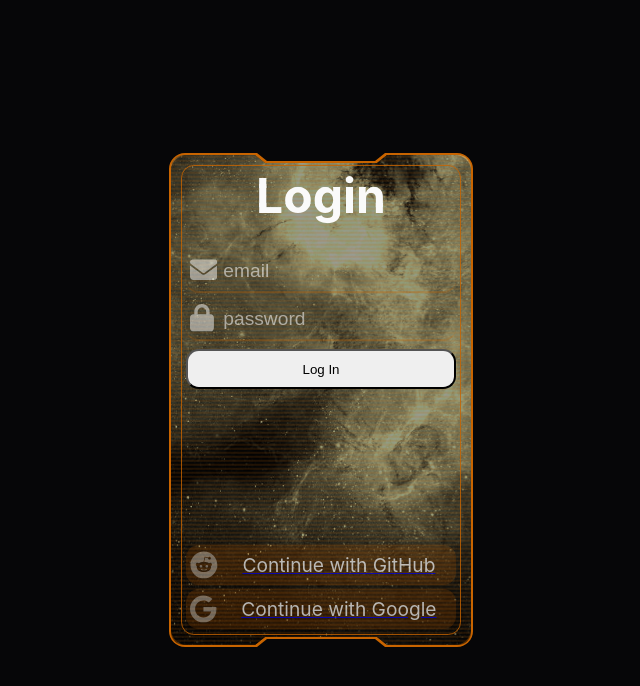
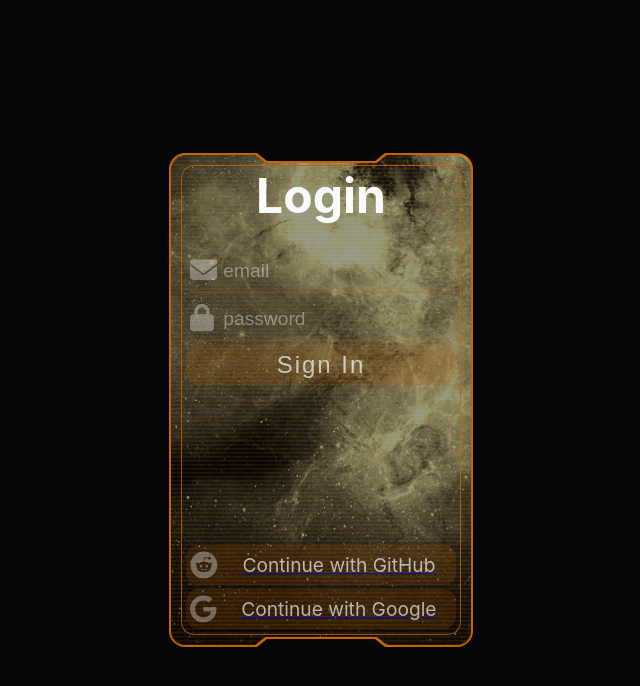
Before and after one commit to Kevin-Lago/javascript-react-example-web-service-ui, a React (Create React App) app: page /login in a window 1280 px wide. Shown: the top 686 px of the page, without its empty margins (319-959 px from the left). Built offline with nearby package versions, Linux system fonts and the light colour scheme.

Commit message:
Good Enough FN Button Style + Anims

```diff
--- a/src/App.css
+++ b/src/App.css
@@ -2,6 +2,7 @@
   --background-color: #060608;
   --text-color: #FAFAFA;
   --primary-color: 200 100 0;
+  --secondary-color: 0 100 0;
   /* --call-to-action: 0 0 255; */
   --image-hue-rotate: 20deg;
   --black: #060608;
@@ -13,6 +14,12 @@ body {
   overflow: hidden;
   /* font-family: roboto; */
   /* background-color: var(--background-color); */
+}
+
+button,
+input {
+  border-color: transparent;
+  background-color: transparent;
 }
 
 .app {
--- a/src/login/SciFiScreen.css
+++ b/src/login/SciFiScreen.css
@@ -275,6 +275,28 @@
     display: grid;
     grid-template-columns: 1fr;
     width: 100%;
+    border-radius: 1rem;
+    transition: .2s;
+}
+
+.sci-fi-screen-title-wrapper>svg {
+    position: absolute;
+    margin: 8px;
+    padding-top: 4px;
+    height: 54px;
+    fill: none;
+    stroke: rgb(var(--primary-color) / .15);
+    stroke-width: 2px;
+    border-radius: 1rem;
+    /* top: 2px; */
+}
+
+.sci-fi-screen-title-wrapper>svg:first-child {
+    left: 8px;
+}
+
+.sci-fi-screen-title-wrapper>svg:last-child {
+    right: 8px;
 }
 
 .sci-fi-screen-title-wrapper span {
@@ -356,10 +378,15 @@
     justify-content: flex-start;
     align-items: center;
     transition: .2s;
+    opacity: .7;
     margin: 4px;
     border-radius: .8rem;
     /* background-color: red; */
     border-bottom: 2px solid rgb(var(--primary-color) / 25%);
+}
+
+.sci-fi-screen-login-field-wrapper:hover {
+    opacity: 1;
 }
 
 .sci-fi-screen-login-field-input {
@@ -377,7 +404,7 @@
     margin-top: 2px;
     /* padding-top: 100%; */
     /* background-color: blue; */
-    border-radius: 1rem;
+    border-radius: 0 1rem 1rem 0;
     border-color: transparent;
     background-color: transparent;
     /* background: none;
@@ -392,12 +419,14 @@
 
 .sci-fi-screen-login-field-input:-ms-input-placeholder {
     /* Internet Explorer 10-11 */
-    color: red;
+    color: var(--text-color);
+    opacity: .8;
 }
 
 .sci-fi-screen-login-field-input::-ms-input-placeholder {
     /* Microsoft Edge */
-    color: red;
+    color: var(--text-color);
+    opacity: .8;
 }
 
 .sci-fi-screen-login-options {
@@ -447,9 +476,20 @@
 .sci-fi-screen-login-button-wrapper {
     width: 100%;
     cursor: pointer;
-    width: 100%;
+    display: flex;
+    justify-content: center;
+    align-items: center;
+    width: calc(100% - 8px);
     height: 40px;
     border-radius: .8rem;
+    opacity: 0.7;
+    background-color: rgb(var(--primary-color) / 25%);
+    transition: .2s;
+    margin: 4px;
+}
+
+.sci-fi-screen-login-button-wrapper:hover {
+    opacity: 1;
 }
 
 .sci-fi-screen-login-login-button,
@@ -459,6 +499,9 @@
     margin: 4px;
     height: 40px;
     border-radius: .8rem;
+    color: var(--text-color);
+    font-size: 1em;
+    letter-spacing: 2px;
 }
 
 .sci-fi-screen-login-or-spacer {
--- a/src/login/SciFiScreen.jsx
+++ b/src/login/SciFiScreen.jsx
@@ -8,9 +8,15 @@ const Screen = (i, title) => (
             <div className='sci-fi-screen-image'></div>
             <div className="sci-fi-screen-content flex-start-start">
                 <div className='sci-fi-screen-title-wrapper flex-center-center' style={{ "--stacks": "3" }}>
+                    <svg viewBox='0 0 64 64'>
+                        <path d="M0 0 L16 16 L16 48 L0 64" />
+                    </svg>
                     <span data-value={title} className='sci-fi-screen-title' style={{ "--index": "0" }}>{title}</span>
                     <span data-value={title} className='sci-fi-screen-title' style={{ "--index": "1" }}>{title}</span>
                     <span data-value={title} className='sci-fi-screen-title' style={{ "--index": "2" }}>{title}</span>
+                    <svg viewBox='0 0 64 64'>
+                        <path d="M64 0 L48 16 L48 48 L64 64" />
+                    </svg>
                 </div>
                 <div className='sci-fi-screen-login'>
                     <div className='sci-fi-screen-login-field-wrapper'>
@@ -33,7 +39,7 @@ const Screen = (i, title) => (
                     </div>
                     <div className='sci-fi-screen-login-button-wrapper'>
                         <button className='sci-fi-screen-login-login-button'>
-                            Log In
+                            Sign In
                         </button>
                     </div>
                     {/* <div className='sci-fi-screen-login-or-spacer'>
```
